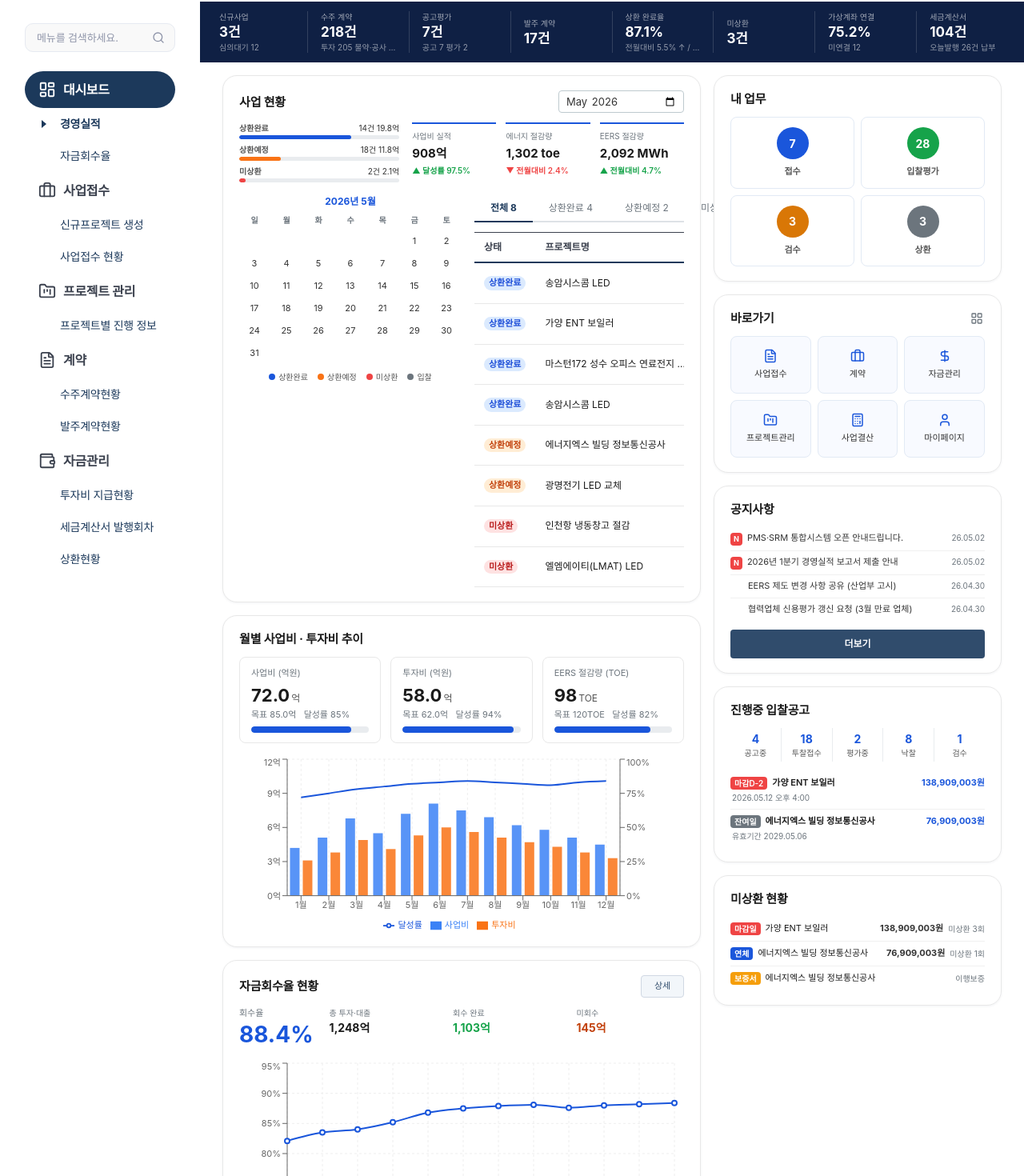
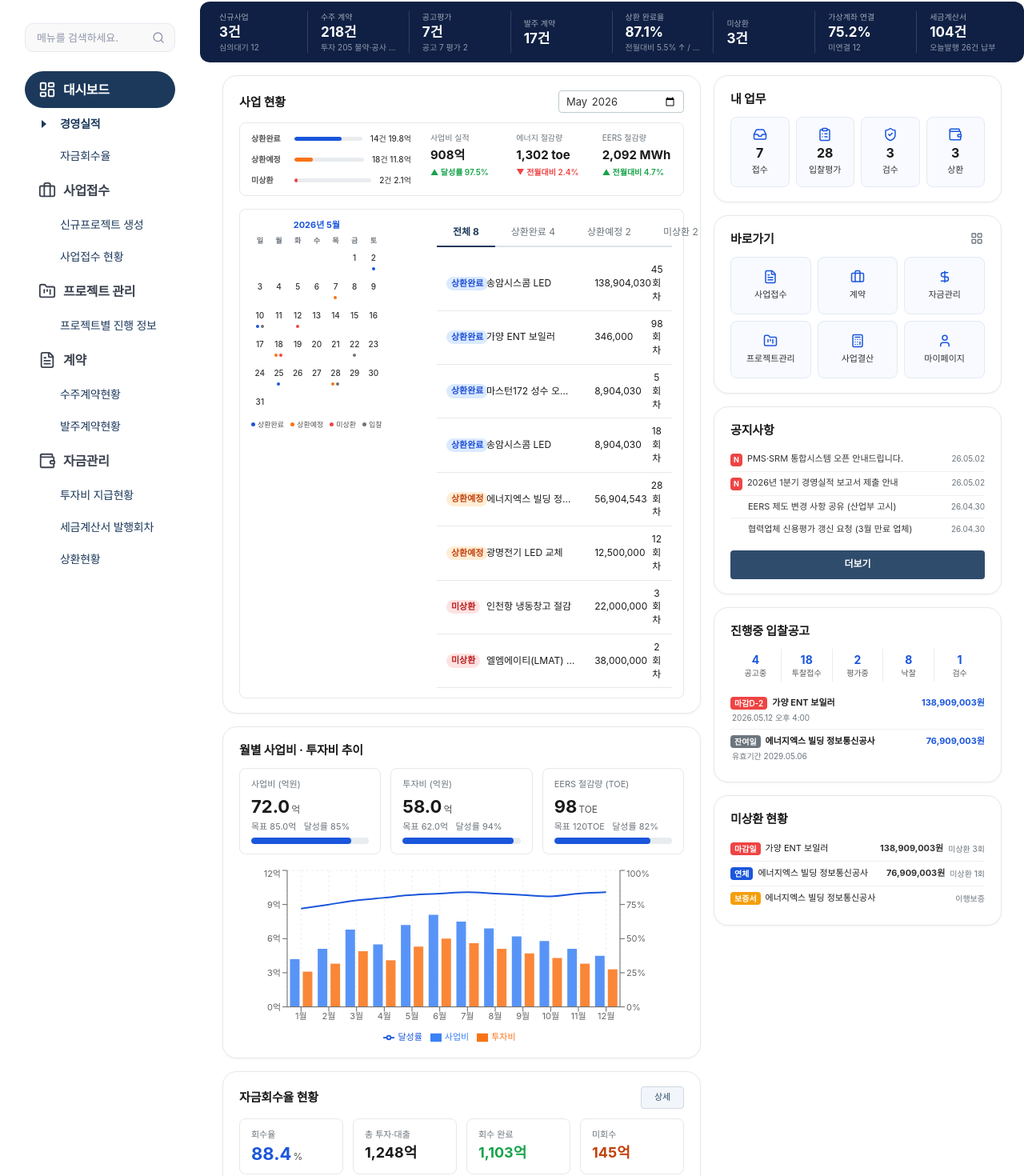
Before and after one commit to oct254k/proto-kepco-pms, a Next.js app: page /dashboard in a window 1280 px wide. Shown: the part 79-1549 px from the top of the page at 80% size. Built offline with nearby package versions, Linux system fonts and the light colour scheme; a web font is replaced by a local one.

Commit message:
대시보드 변경

```diff
--- a/app/dashboard/page.tsx
+++ b/app/dashboard/page.tsx
@@ -10,8 +10,17 @@ import {
 import {
   FileText, Briefcase, DollarSign, FolderKanban,
   Calculator, User, LayoutGrid,
+  Inbox, ClipboardList, ShieldCheck, Wallet,
 } from 'lucide-react';
 import { mockDashboardKpi, mockNotices } from '@/lib/mock-data/dashboard';
+
+/** 월별 사업비·투자비 추이 카드 내부 패널과 동일 (다른 카드도 이 톤에 맞춤) */
+const trendCardInnerPanel: CSSProperties = {
+  border: '1px solid var(--card-border, #e6ebf0)',
+  borderRadius: 8,
+  padding: '0.75rem 0.875rem',
+  background: 'var(--bg-page, #f4f7f9)',
+};
 
 /** 일~토 그리드용: 해당 월의 앞빈칸(null) + 1..말일 */
 function getCalendarCells(year: number, month: number): (number | null)[] {
@@ -75,6 +84,33 @@ const projectKpiStats = [
 
 const calendarDow = ['일', '월', '화', '수', '목', '금', '토'];
 
+type CalendarCaption = 'completed' | 'planned' | 'unpaid' | 'bid';
+const CALENDAR_DOT_PALETTE: Record<CalendarCaption, string> = {
+  completed: '#1a56db',
+  planned: '#f97316',
+  unpaid: '#ef4444',
+  bid: '#6c757d',
+};
+
+/** 조회 연월·일에 표시할 캡션 점 (데모 목업) */
+const calendarCaptionByMonth: Record<string, Partial<Record<number, CalendarCaption[]>>> = {
+  '2026-5': {
+    2: ['completed'],
+    7: ['planned'],
+    10: ['completed', 'bid'],
+    12: ['unpaid'],
+    18: ['planned', 'unpaid'],
+    22: ['bid'],
+    25: ['completed'],
+    28: ['planned', 'bid'],
+  },
+};
+
+function getCalendarCaptions(year: number, month: number, day: number): CalendarCaption[] {
+  const key = `${year}-${month}`;
+  return calendarCaptionByMonth[key]?.[day] ?? [];
+}
+
 // ── 탭 테이블 mock ────────────────────────────────────────────────────────────
 type TabKey = 'all' | 'completed' | 'planned' | 'unpaid';
 const tabTableData = [
@@ -125,6 +161,13 @@ const shortcuts = [
   { label: '사업결산',   href: '/settlement',       Icon: Calculator },
   { label: '마이페이지', href: '/mypage',           Icon: User },
 ];
+
+const myWorkItems = [
+  { label: '접수', count: 7, Icon: Inbox },
+  { label: '입찰평가', count: 28, Icon: ClipboardList },
+  { label: '검수', count: 3, Icon: ShieldCheck },
+  { label: '상환', count: 3, Icon: Wallet },
+] as const;
 
 // ── 진행중 입찰공고 funnel ──────────────────────────────────────────────────
 const bidFunnel = [
@@ -257,6 +300,8 @@ export default function DashboardPage() {
         padding: '0.75rem 1.5rem',
         display: 'flex',
         alignItems: 'stretch',
+        borderRadius: 12,
+        overflow: 'hidden',
       }}>
         {topKpiItems.map((item, idx) => (
           <div
@@ -323,90 +368,199 @@ export default function DashboardPage() {
                 />
               </div>
 
-              {/* 가로 그래프(축소) + KPI 3열 한 줄(각 상단 라인) */}
-              <div style={{ display: 'grid', gridTemplateColumns: 'minmax(0, 36%) 1fr', gap: '1rem', marginBottom: '1rem', alignItems: 'start' }}>
-                <div style={{ display: 'flex', flexDirection: 'column', gap: '0.35rem' }}>
-                  {statusBars.map((bar) => (
-                    <div key={bar.label}>
-                      <div style={{ display: 'flex', justifyContent: 'space-between', fontSize: 10, marginBottom: 2 }}>
-                        <span style={{ color: '#555', fontWeight: 600 }}>{bar.label}</span>
-                        <span style={{ color: '#333' }}>{bar.count} {bar.amount}</span>
-                      </div>
-                      <div style={{ height: 5, background: '#e9ecef', borderRadius: 3, overflow: 'hidden' }}>
+              {/* 가로 바 + KPI — 월별 추이 카드와 동일 내부 패널 */}
+              <div style={{ ...trendCardInnerPanel, marginBottom: '1rem' }}>
                 <div
-                          style={{ height: '100%', width: `${bar.pct}%`, background: bar.color, borderRadius: 3, transition: 'width 0.3s ease' }}
+                  style={{
+                    display: 'grid',
+                    gridTemplateColumns: 'minmax(0, 38%) 1fr',
+                    columnGap: '1.5rem',
+                    alignItems: 'start',
+                  }}
+                >
+                <div style={{ display: 'flex', flexDirection: 'column' }}>
+                  {statusBars.map((bar, barIdx) => (
+                    <div
+                      key={bar.label}
+                      style={{
+                        display: 'flex',
+                        alignItems: 'center',
+                        gap: 10,
+                        marginBottom: barIdx < statusBars.length - 1 ? 12 : 0,
+                      }}
+                    >
+                      <span
+                        style={{
+                          flex: '0 0 auto',
+                          minWidth: '2.75rem',
+                          fontSize: 10,
+                          color: '#555',
+                          fontWeight: 600,
+                          whiteSpace: 'nowrap',
+                        }}
+                      >
+                        {bar.label}
+                      </span>
+                      <div
+                        style={{
+                          flex: '1 1 auto',
+                          minWidth: 32,
+                          height: 5,
+                          background: '#e9ecef',
+                          borderRadius: 3,
+                          overflow: 'hidden',
+                        }}
+                      >
+                        <div
+                          style={{
+                            height: '100%',
+                            width: `${bar.pct}%`,
+                            background: bar.color,
+                            borderRadius: 3,
+                            transition: 'width 0.3s ease',
+                          }}
                         />
                       </div>
+                      <span
+                        style={{
+                          flex: '0 0 auto',
+                          fontSize: 10,
+                          color: '#333',
+                          fontWeight: 500,
+                          whiteSpace: 'nowrap',
+                          textAlign: 'right',
+                        }}
+                      >
+                        {bar.count} {bar.amount}
+                      </span>
                     </div>
                   ))}
                 </div>
 
-                <div style={{ display: 'grid', gridTemplateColumns: 'repeat(3, minmax(0, 1fr))', gap: '0.75rem', minWidth: 0 }}>
-                  {projectKpiStats.map((stat) => (
+                <div style={{ display: 'flex', flexDirection: 'row', minWidth: 0 }}>
+                  {projectKpiStats.map((stat, statIdx) => (
                     <div
                       key={stat.label}
                       style={{
-                        borderTop: '2px solid #1a56db',
-                        paddingTop: 8,
+                        flex: '1 1 0',
                         minWidth: 0,
+                        marginLeft: statIdx > 0 ? 20 : 0,
                       }}
                     >
-                      <div style={{ fontSize: 10, color: '#6c757d', marginBottom: 4 }}>{stat.label}</div>
-                      <div style={{ display: 'flex', flexWrap: 'wrap', alignItems: 'baseline', gap: 4 }}>
-                        <span style={{ fontSize: 15, fontWeight: 700, color: '#1a1a1a' }}>{stat.value}</span>
-                        <span style={{
-                          fontSize: 10, fontWeight: 600,
+                      <div style={{ fontSize: 10, color: '#6c757d', marginBottom: 6, lineHeight: 1.3 }}>
+                        {stat.label}
+                      </div>
+                      <div style={{ fontSize: 15, fontWeight: 700, color: '#1a1a1a', marginBottom: 6, lineHeight: 1.2 }}>
+                        {stat.value}
+                      </div>
+                      <div
+                        style={{
+                          fontSize: 10,
+                          fontWeight: 600,
+                          lineHeight: 1.3,
                           color: stat.dir === 'up' ? '#16a34a' : '#ef4444',
-                        }}>
+                        }}
+                      >
                         {stat.dir === 'up' ? '▲' : '▼'} {stat.sub}
-                        </span>
                       </div>
                     </div>
                   ))}
                 </div>
                 </div>
+              </div>
 
-              {/* 달력(50%) + 탭·그리드(계약 등과 동일 패턴) */}
-              <div style={{ display: 'grid', gridTemplateColumns: 'minmax(0, 50%) minmax(0, 1fr)', gap: '1rem', alignItems: 'start' }}>
+              {/* 미니 달력 + 탭·그리드 — 동일 내부 패널 */}
+              <div style={trendCardInnerPanel}>
+                <div style={{ display: 'grid', gridTemplateColumns: 'minmax(0, 13.5rem) minmax(0, 1fr)', gap: '1rem', alignItems: 'start' }}>
                 {/* 미니 달력 + 범례 */}
-                <div style={{ minWidth: 0 }}>
-                  <div style={{ fontSize: 12, fontWeight: 700, color: '#1a56db', marginBottom: 8, textAlign: 'center' }}>
+                <div style={{ minWidth: 0, maxWidth: 216, justifySelf: 'start' }}>
+                  <div style={{ fontSize: 11, fontWeight: 700, color: '#1a56db', marginBottom: 6, textAlign: 'center' }}>
                     {selectedYear}년 {selectedMonth}월
                   </div>
-                  <div style={{ display: 'grid', gridTemplateColumns: 'repeat(7, 1fr)', gap: 2 }}>
+                  <div style={{ display: 'grid', gridTemplateColumns: 'repeat(7, 1fr)', gap: '1px 2px', rowGap: 2 }}>
                     {calendarDow.map((d) => (
-                      <div key={d} style={{ textAlign: 'center', fontSize: 10, fontWeight: 700, color: '#6c757d', paddingBottom: 4 }}>
+                      <div key={d} style={{ textAlign: 'center', fontSize: 9, fontWeight: 700, color: '#6c757d', paddingBottom: 2, lineHeight: 1.2 }}>
                         {d}
                       </div>
                     ))}
-                    {calendarCells.map((day, i) => (
-                      <div key={i} style={{ textAlign: 'center', fontSize: 11, lineHeight: '26px' }}>
+                    {calendarCells.map((day, i) => {
+                      const captions = day !== null ? getCalendarCaptions(selectedYear, selectedMonth, day) : [];
+                      return (
+                        <div
+                          key={i}
+                          style={{
+                            textAlign: 'center',
+                            fontSize: 10,
+                            minHeight: captions.length > 0 ? 34 : 26,
+                            display: 'flex',
+                            flexDirection: 'column',
+                            alignItems: 'center',
+                            justifyContent: 'flex-start',
+                            paddingTop: 1,
+                          }}
+                        >
                           {day !== null && (
-                          <span style={{
+                            <>
+                              <span
+                                style={{
                                   display: 'inline-flex',
                                   alignItems: 'center',
                                   justifyContent: 'center',
-                            width: 26, height: 26,
+                                  width: 20,
+                                  height: 20,
                                   borderRadius: '50%',
+                                  fontSize: 10,
+                                  lineHeight: 1,
                                   background: calendarHighlightDay !== null && day === calendarHighlightDay ? '#1a56db' : 'transparent',
                                   color: calendarHighlightDay !== null && day === calendarHighlightDay ? '#fff' : '#333',
-                            fontWeight: calendarHighlightDay !== null && day === calendarHighlightDay ? 700 : 400,
-                          }}>
+                                  fontWeight: calendarHighlightDay !== null && day === calendarHighlightDay ? 700 : 500,
+                                }}
+                              >
                                 {day}
                               </span>
+                              {captions.length > 0 && (
+                                <div
+                                  style={{
+                                    display: 'flex',
+                                    flexWrap: 'wrap',
+                                    gap: 2,
+                                    justifyContent: 'center',
+                                    maxWidth: 28,
+                                    marginTop: 2,
+                                    lineHeight: 0,
+                                  }}
+                                  aria-hidden
+                                >
+                                  {captions.map((c, j) => (
+                                    <span
+                                      key={`${c}-${j}`}
+                                      style={{
+                                        display: 'inline-block',
+                                        width: 4,
+                                        height: 4,
+                                        borderRadius: '50%',
+                                        background: CALENDAR_DOT_PALETTE[c],
+                                        flexShrink: 0,
+                                      }}
+                                    />
+                                  ))}
+                                </div>
+                              )}
+                            </>
                           )}
                         </div>
-                    ))}
+                      );
+                    })}
                   </div>
-                  <div style={{ display: 'flex', gap: 12, marginTop: 10, fontSize: 10, color: '#555', flexWrap: 'wrap', justifyContent: 'center' }}>
+                  <div style={{ display: 'flex', gap: 8, marginTop: 8, fontSize: 9, color: '#555', flexWrap: 'wrap', justifyContent: 'center' }}>
                     {[
                       { label: '상환완료', color: '#1a56db' },
                       { label: '상환예정', color: '#f97316' },
                       { label: '미상환',   color: '#ef4444' },
                       { label: '입찰',     color: '#6c757d' },
                     ].map((l) => (
-                      <span key={l.label} style={{ display: 'inline-flex', alignItems: 'center', gap: 4 }}>
-                        <span style={{ display: 'inline-block', width: 8, height: 8, borderRadius: '50%', background: l.color, flexShrink: 0 }} />
+                      <span key={l.label} style={{ display: 'inline-flex', alignItems: 'center', gap: 3 }}>
+                        <span style={{ display: 'inline-block', width: 5, height: 5, borderRadius: '50%', background: l.color, flexShrink: 0 }} />
                         {l.label}
                       </span>
                     ))}
@@ -427,20 +581,18 @@ export default function DashboardPage() {
                     ))}
                   </div>
                   <div className="table-wrap">
-                    <table className="data-table" style={{ fontSize: 12 }}>
-                      <thead>
-                        <tr>
-                          <th style={{ textAlign: 'left', width: 72 }}>상태</th>
-                          <th style={{ textAlign: 'left' }}>프로젝트명</th>
-                          <th style={{ textAlign: 'right', width: 100 }}>금액</th>
-                          <th style={{ width: 56 }}>회차</th>
-                        </tr>
-                      </thead>
+                    <table className="data-table" style={{ fontSize: 12, tableLayout: 'fixed', width: '100%' }}>
+                      <colgroup>
+                        <col style={{ width: '17%' }} />
+                        <col style={{ width: '46%' }} />
+                        <col style={{ width: '24%' }} />
+                        <col style={{ width: '13%' }} />
+                      </colgroup>
                       <tbody>
                         {filteredRows.map((row) => (
                           <tr key={row.id}>
                             <td><span style={statusBadgeStyle(row.status)}>{row.status}</span></td>
-                            <td className="text-left" style={{ color: '#1a1a1a', maxWidth: 200, overflow: 'hidden', textOverflow: 'ellipsis', whiteSpace: 'nowrap' }}>
+                            <td className="text-left" style={{ color: '#1a1a1a', overflow: 'hidden', textOverflow: 'ellipsis', whiteSpace: 'nowrap' }}>
                               {row.name}
                             </td>
                             <td className="text-right">{row.amount}</td>
@@ -453,6 +605,7 @@ export default function DashboardPage() {
                 </div>
                 </div>
               </div>
+            </div>
 
             {/* ── 사업비·투자비 목표 + 월별 추이 (단일 카드) ───────────── */}
             <div className="content-box-wrap type-02">
@@ -461,15 +614,7 @@ export default function DashboardPage() {
               </div>
               <div style={{ display: 'grid', gridTemplateColumns: 'repeat(3, 1fr)', gap: '0.75rem', marginBottom: '1rem' }}>
                 {kpiGoals.map((g) => (
-                  <div
-                    key={g.label}
-                    style={{
-                      border: '1px solid var(--card-border, #e6ebf0)',
-                      borderRadius: 8,
-                      padding: '0.75rem 0.875rem',
-                      background: 'var(--bg-page, #f4f7f9)',
-                    }}
-                  >
+                  <div key={g.label} style={trendCardInnerPanel}>
                     <div style={{ fontSize: 11, color: '#6c757d', marginBottom: 4 }}>{g.label}</div>
                     <div style={{ display: 'flex', alignItems: 'baseline', gap: 2, marginBottom: 2 }}>
                       <span style={{ fontSize: 22, fontWeight: 700, color: '#1a1a1a' }}>{g.value}</span>
@@ -522,34 +667,31 @@ export default function DashboardPage() {
                   상세
                 </button>
               </div>
-              <div style={{
-                display: 'flex',
-                flexWrap: 'wrap',
-                alignItems: 'baseline',
-                gap: '0.75rem 1.25rem',
-                marginBottom: '1rem',
-              }}>
-                <div style={{ marginRight: 'auto' }}>
+              <div style={{ display: 'grid', gridTemplateColumns: 'repeat(4, minmax(0, 1fr))', gap: '0.75rem', marginBottom: '1rem' }}>
+                <div style={{ ...trendCardInnerPanel, minWidth: 0 }}>
                   <div style={{ fontSize: 11, color: '#6c757d', marginBottom: 4 }}>회수율</div>
-                  <div style={{ fontSize: 28, fontWeight: 700, color: '#1a56db', lineHeight: 1.1 }}>
-                    {recoverySummary.ratePct}%
+                  <div style={{ display: 'flex', alignItems: 'baseline', gap: 2 }}>
+                    <span style={{ fontSize: 22, fontWeight: 700, color: '#1a56db', lineHeight: 1.1 }}>
+                      {recoverySummary.ratePct}
+                    </span>
+                    <span style={{ fontSize: 12, color: '#555' }}>%</span>
                   </div>
                 </div>
-                <div style={{ flex: '1 1 120px', minWidth: 100 }}>
-                  <div style={{ fontSize: 10, color: '#6c757d', marginBottom: 2 }}>총 투자·대출</div>
-                  <div style={{ fontSize: 14, fontWeight: 700, color: '#1a1a1a' }}>{recoverySummary.total}</div>
+                <div style={{ ...trendCardInnerPanel, minWidth: 0 }}>
+                  <div style={{ fontSize: 11, color: '#6c757d', marginBottom: 4 }}>총 투자·대출</div>
+                  <div style={{ fontSize: 18, fontWeight: 700, color: '#1a1a1a', lineHeight: 1.2 }}>{recoverySummary.total}</div>
                 </div>
-                <div style={{ flex: '1 1 120px', minWidth: 100 }}>
-                  <div style={{ fontSize: 10, color: '#6c757d', marginBottom: 2 }}>회수 완료</div>
-                  <div style={{ fontSize: 14, fontWeight: 700, color: '#16a34a' }}>{recoverySummary.recovered}</div>
+                <div style={{ ...trendCardInnerPanel, minWidth: 0 }}>
+                  <div style={{ fontSize: 11, color: '#6c757d', marginBottom: 4 }}>회수 완료</div>
+                  <div style={{ fontSize: 18, fontWeight: 700, color: '#16a34a', lineHeight: 1.2 }}>{recoverySummary.recovered}</div>
                 </div>
-                <div style={{ flex: '1 1 120px', minWidth: 100 }}>
-                  <div style={{ fontSize: 10, color: '#6c757d', marginBottom: 2 }}>미회수</div>
-                  <div style={{ fontSize: 14, fontWeight: 700, color: '#c2410c' }}>{recoverySummary.outstanding}</div>
+                <div style={{ ...trendCardInnerPanel, minWidth: 0 }}>
+                  <div style={{ fontSize: 11, color: '#6c757d', marginBottom: 4 }}>미회수</div>
+                  <div style={{ fontSize: 18, fontWeight: 700, color: '#c2410c', lineHeight: 1.2 }}>{recoverySummary.outstanding}</div>
                 </div>
               </div>
-              <div style={{ height: 200, width: '100%' }}>
-                <ResponsiveContainer width="100%" height={200}>
+              <div style={{ height: 220, width: '100%' }}>
+                <ResponsiveContainer width="100%" height={220}>
                   <LineChart data={recoveryTrendData} margin={{ top: 4, right: 12, left: 0, bottom: 0 }}>
                     <CartesianGrid strokeDasharray="3 3" stroke="#eee" />
                     <XAxis dataKey="month" tick={{ fontSize: 11 }} />
@@ -571,43 +713,37 @@ export default function DashboardPage() {
           {/* ═══ 우 패널 ═══════════════════════════════════════════════════ */}
           <div style={{ display: 'flex', flexDirection: 'column', gap: '1rem' }}>
 
-            {/* ── 내 업무 ─────────────────────────────────────────────── */}
+            {/* ── 내 업무 (바로가기와 동일 버튼 톤, 1행 4열) ───────────── */}
             <div className="content-box-wrap type-02">
               <div className="title-row-wrap">
                 <h3>내 업무</h3>
               </div>
-              <div style={{ display: 'grid', gridTemplateColumns: 'repeat(2, 1fr)', gap: '0.5rem' }}>
-                {[
-                  { label: '접수',    count: 7,  color: '#1a56db' },
-                  { label: '입찰평가', count: 28, color: '#16a34a' },
-                  { label: '검수',    count: 3,  color: '#d97706' },
-                  { label: '상환',    count: 3,  color: '#6c757d' },
-                ].map((item) => (
-                  <div
-                    key={item.label}
+              <div style={{ display: 'grid', gridTemplateColumns: 'repeat(4, 1fr)', gap: '0.5rem' }}>
+                {myWorkItems.map(({ label, count, Icon }) => (
+                  <button
+                    key={label}
+                    type="button"
                     style={{
                       display: 'flex',
                       flexDirection: 'column',
                       alignItems: 'center',
                       justifyContent: 'center',
-                      gap: 8,
-                      padding: '0.75rem 0.5rem',
-                      background: '#fff',
+                      gap: 6,
+                      padding: '0.75rem 0.35rem',
+                      minHeight: 72,
+                      background: '#f8faff',
                       border: '1px solid #e2eaf5',
                       borderRadius: 8,
-                      textAlign: 'center',
+                      cursor: 'default',
+                      fontFamily: 'inherit',
                     }}
                   >
-                    <div style={{
-                      width: 40, height: 40, borderRadius: '50%',
-                      background: item.color,
-                      display: 'flex', alignItems: 'center', justifyContent: 'center',
-                      color: '#fff', fontWeight: 700, fontSize: 14,
-                    }}>
-                      {item.count}
-                    </div>
-                    <span style={{ fontSize: 11, color: '#555', fontWeight: 600 }}>{item.label}</span>
-                  </div>
+                    <Icon size={18} color="#1a56db" aria-hidden />
+                    <span style={{ fontSize: 16, fontWeight: 700, color: '#1a1a1a', lineHeight: 1 }}>
+                      {count}
+                    </span>
+                    <span style={{ fontSize: 11, color: '#333', fontWeight: 500 }}>{label}</span>
+                  </button>
                 ))}
               </div>
             </div>
```
Lines whose indentation alone changed are shown as unchanged.
